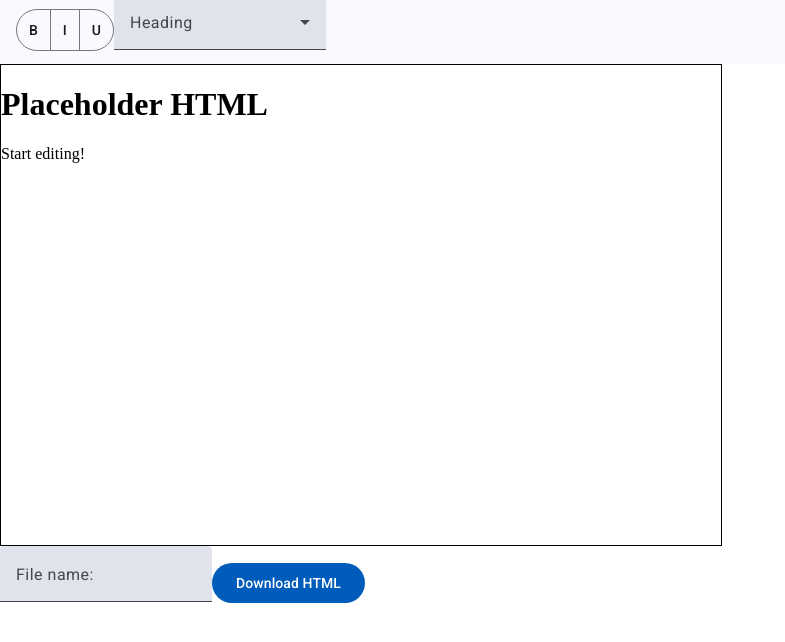
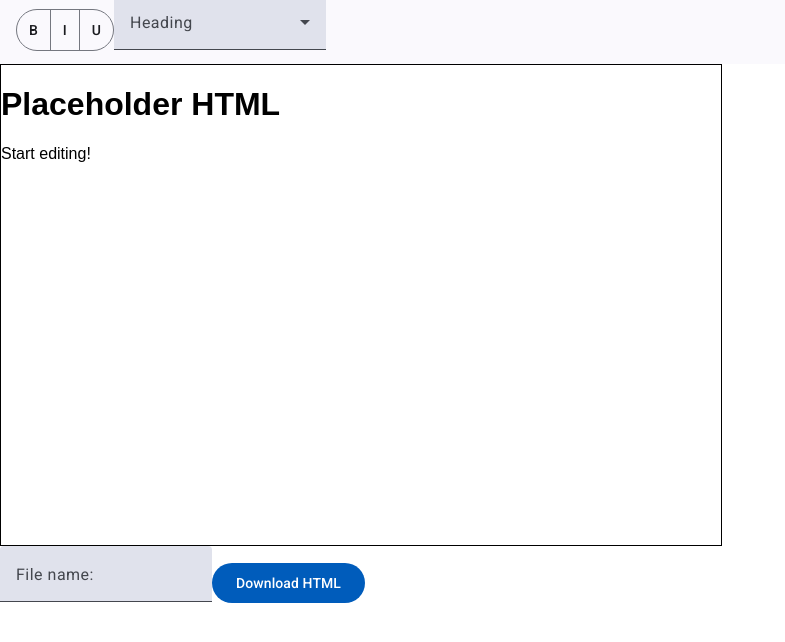
Before and after one commit to makoadampeter/htmlwysiwyg, an Angular app: page / in a window 1280 px wide. Shown: the top 642 px of the page, without its empty margins (0-785 px from the left). Built offline with nearby package versions, Linux system fonts and the light colour scheme.

Commit message:
feat: set arial as the default font used in the stage

```diff
--- a/src/app/stage/stage.component.html
+++ b/src/app/stage/stage.component.html
@@ -1,5 +1,6 @@
 <div
-  #stage id="stage"
+  #stage
+  id="stage"
   contenteditable
   (input)="handleInput()"
   (mouseup)="handleSelect()"
--- a/src/app/stage/stage.component.scss
+++ b/src/app/stage/stage.component.scss
@@ -1,5 +1,6 @@
 #stage {
     all: initial;
+    font-family: Arial, Helvetica, sans-serif;
     display: block;
     unicode-bidi: isolate;
     padding: 0;
```
